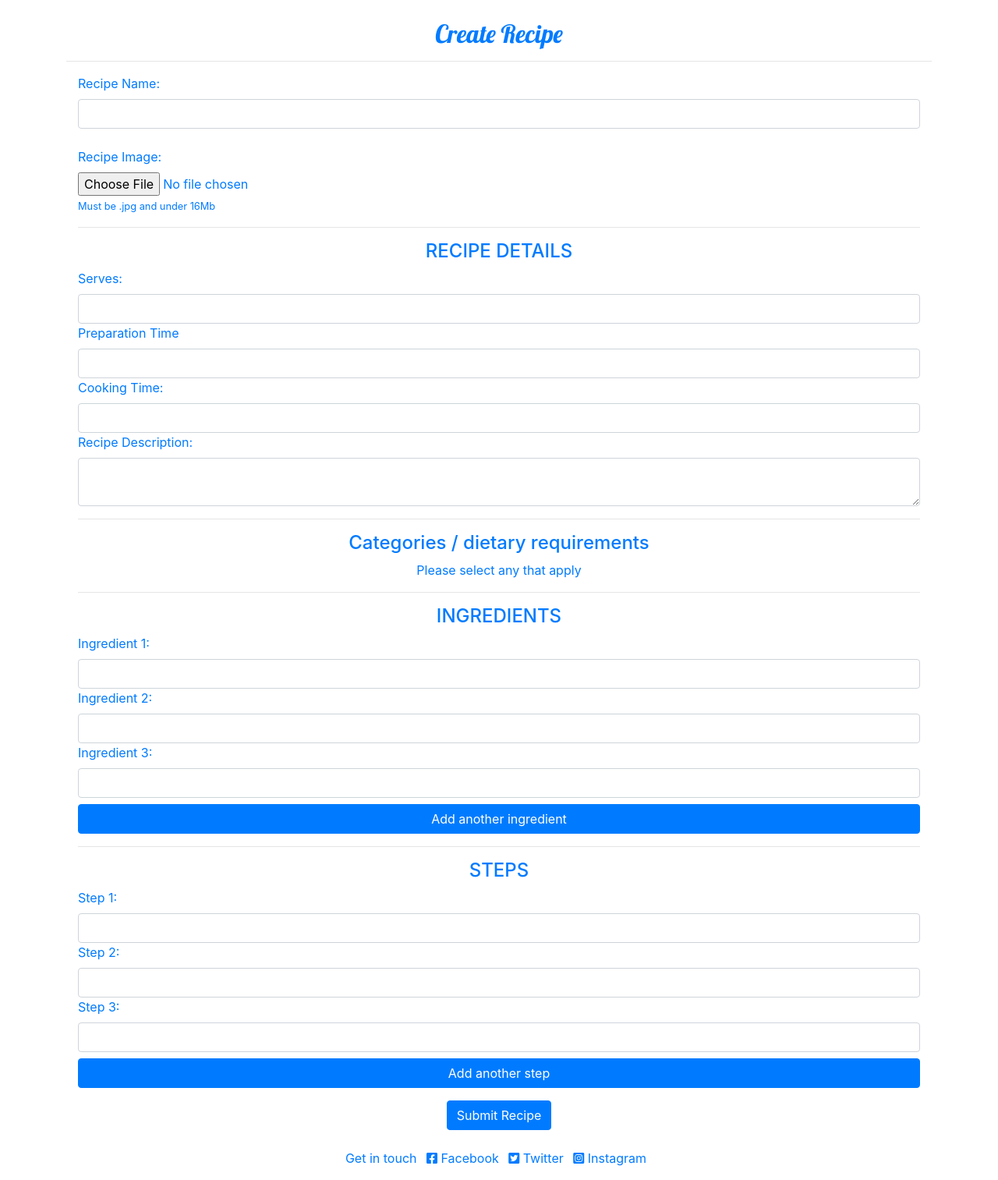
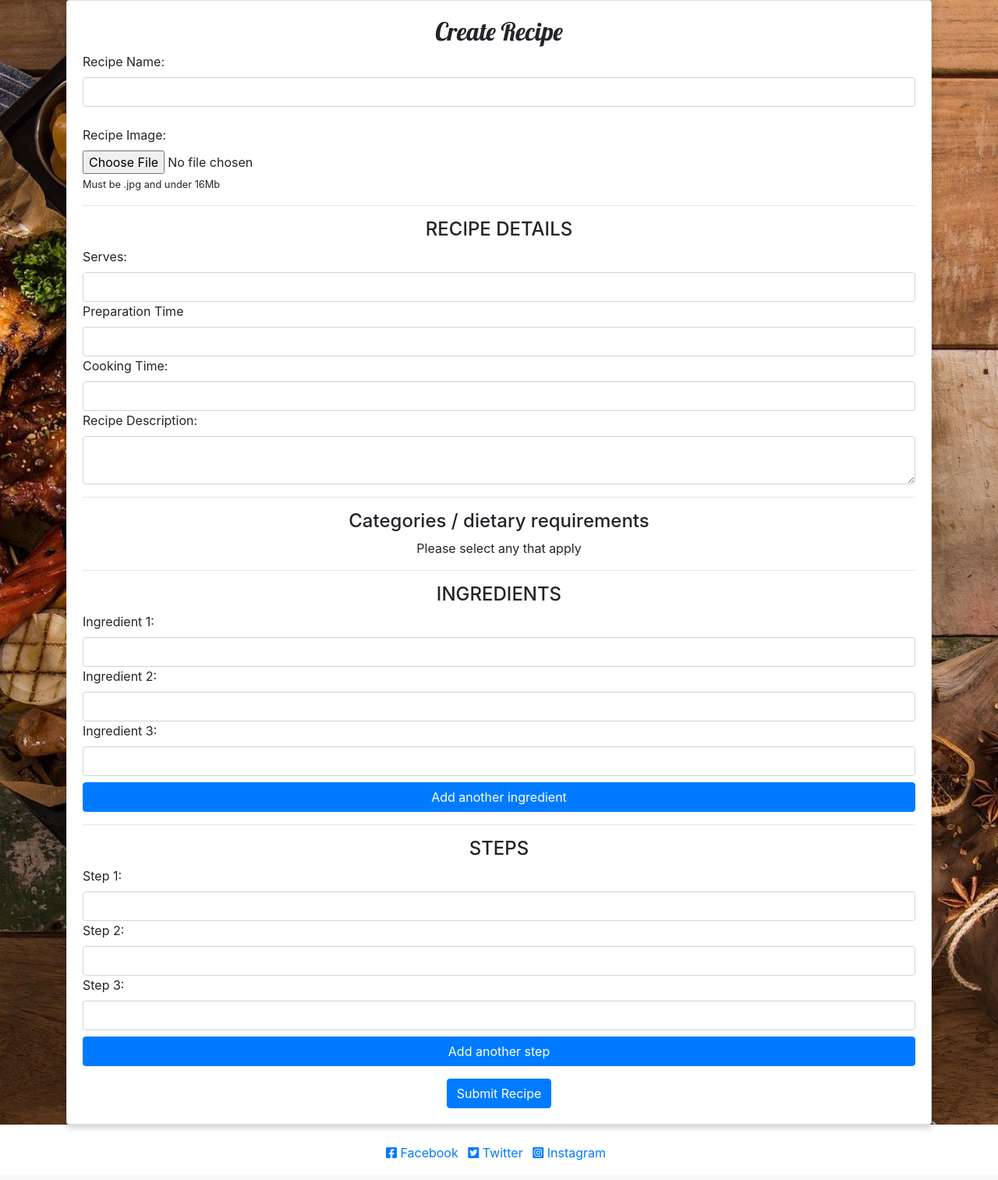
Before and after one commit to Code-Institute-Submissions/Mikew1999-recipe-blog, a Flask app: page /createrecipe in a window 1280 px wide. Shown: the part 155-1668 px from the top of the page at 78% size. After the commit the page ends 1643 px from the top, so only its background shows below. Run offline with Flask 2, Linux system fonts and the light colour scheme; the visitor is signed in with stand-in values (Sample User, id 1); parts of the project's set-up code (start-up, migrations or seed data) failed here and were passed over; some libraries are stand-ins or nearby versions.

Commit message:
fixed style issues

```diff
--- a/app.py
+++ b/app.py
@@ -259,6 +259,7 @@ def recipe():
     results = None
     query = None
     search = None
+    category_results = None
     recipes = mongo.db.recipes.find()
     username = None
 
@@ -537,9 +538,10 @@ def delete_recipe(recipe_name, username):
 def posts():
     ''' Newfeed page '''
     all_posts = mongo.db.posts.find().sort("_id", -1)
+
     return render_template(
         "newsfeed.html",
-        posts=all_posts)#
+        posts=all_posts)
 
 
 @app.route("/<username>/create_post", methods=["GET", "POST"])
@@ -771,35 +773,6 @@ def delete_profile(username):
         return redirect(url_for('profile', username=username))
 
 
-@app.route("/get_in_touch", methods=['GET', 'POST'])
-def get_in_touch():
-    ''' Get in touch form '''
-    if request.method == 'POST':
-        full_name = str(request.form.get("full_name"))
-        if 'username' in request.form:
-            username = str(request.form.get("username"))
-        else:
-            username = None
-
-        email = str(request.form.get("email"))
-        message = str(request.form.get("message"))
-
-        items = {
-            'full_name': full_name,
-            'username': username,
-            'email': email,
-            'message': message
-        }
-
-        session['email_items'] = items
-
-        return redirect(url_for('contact_us'))
-
-    else:
-        return render_template(
-            "contact.html")
-
-
 if __name__ == "__main__":
     app.run(host=os.environ.get("IP"),
             port=int(os.environ.get("PORT")),
--- a/templates/base.html
+++ b/templates/base.html
@@ -214,9 +214,6 @@
     <footer class="font-small">
         <ul class="list-inline text-center">
             <li class="list-inline-item mr-2">
-                <a href="{{ url_for('get_in_touch') }}">Get in touch</a>
-            </li>
-            <li class="list-inline-item mr-2">
                 <a href="https://facebook.com/"><i class="fab fa-facebook-square"></i> Facebook </a>
             </li>
             <li class="list-inline-item mr-2">
--- a/templates/createrecipe.html
+++ b/templates/createrecipe.html
@@ -1,13 +1,19 @@
 {% extends "base.html" %}
 {% block content %}
 
-<main class="mb-4">
-    <div class="container mt-4">
-        <h2 class="text-center text-primary create-recipe-title">Create Recipe</h2>
-
-        <hr>
-
-        <form class="col position-relative text-primary" method="POST" action="{{ url_for('create_recipe') }}"
+<main class="mb-4"
+    style="background-image: url('/static/images/platter.jpg'); background-position: center; background-repeat: no-repeat; background-size: cover;">
+    <div class="container">
+        <div class="card">
+            <div class="card-body">
+                <div class="row">
+                    <div class="col">
+                        <h2 class="text-center create-recipe-title">Create Recipe</h2>
+                    </div>
+                </div>
+                <div class="row">
+                    <div class="col">
+                        <form class=" position-relative" method="POST" action="{{ url_for('create_recipe') }}"
                             enctype="multipart/form-data">
                             <div id="recipe-details">
                                 <!-- Recipe Name -->
@@ -26,7 +32,7 @@
                                 <hr class="w-100">
 
                                 <!-- Recipe Details -->
-                <h4 class="text-center text-primary uppercase">Recipe Details</h4>
+                                <h4 class="text-center uppercase">Recipe Details</h4>
 
                                 <label for="serves">Serves:</label>
                                 <input class="form-control" type="text" name="serves" required>
@@ -43,7 +49,7 @@
                                 <hr class="w-100">
 
                                 <!-- Categories / Dietary Requirements -->
-                <h4 class="text-center text-primary">Categories / dietary requirements</h4>
+                                <h4 class="text-center">Categories / dietary requirements</h4>
 
                                 <p class="text-center">Please select any that apply</p>
 
@@ -64,7 +70,7 @@
                             <div id="ingredients">
                                 <div class="mb-2">
 
-                    <h4 class="text-center uppercase text-primary create-recipe-headers">Ingredients</h4>
+                                    <h4 class="text-center uppercase create-recipe-headers">Ingredients</h4>
 
                                     <label class="ingredient" for="ingredient1">Ingredient 1:</label>
                                     <input class="form-control" type="text" name="ingredient1" required>
@@ -87,7 +93,7 @@
                             <!-- Steps -->
                             <div id="steps">
                                 <div class="mb-2">
-                    <h4 class="text-center uppercase text-primary create-recipe-headers">Steps</h4>
+                                    <h4 class="text-center uppercase create-recipe-headers">Steps</h4>
 
                                     <label class="step" for="step1">Step 1:</label>
                                     <input class="form-control" type="text" name="step1" required>
@@ -99,7 +105,8 @@
                                     <input class="form-control" type="text" name="step3">
                                 </div>
                                 <!-- Adds another step item -->
-                <button class="btn btn-primary w-100" onclick="moresteps()" id="morestepsbutton" type="button">Add
+                                <button class="btn btn-primary w-100" onclick="moresteps()" id="morestepsbutton"
+                                    type="button">Add
                                     another step</button>
                             </div>
 
@@ -109,5 +116,10 @@
 
                         </form>
                     </div>
+                </div>
+            </div>
+        </div>
+
+    </div>
 </main>
 {% endblock %}
--- a/templates/fullrecipe.html
+++ b/templates/fullrecipe.html
@@ -4,15 +4,15 @@
 <!-- links back to various pages -->
 <ul class="list-inline text-center">
     <li class="list-inline-item">
-        <a class="btn" href="{{ url_for('recipe') }} ">
+        <a class="btn btn-primary" href="{{ url_for('recipe') }} ">
             All Recipes</a>
     </li>
     <li class="list-inline-item">
-        <a class="btn" href="{{ url_for('index') }}">Home</a>
+        <a class="btn btn-primary" href="{{ url_for('index') }}">Home</a>
     </li>
     {% if session.user %}
     <li class="list-inline-item">
-        <a class="btn btn-outline-primary" href="{{ url_for('profile', username=user.username) }}">Profile</a>
+        <a class="btn btn-primary" href="{{ url_for('profile', username=user.username) }}">Profile</a>
     </li>
     {% endif %}
 </ul>
--- a/templates/signup.html
+++ b/templates/signup.html
@@ -4,8 +4,6 @@
 <!--Sign up form with background image-->
 <main class="mb-4" style="background-image: url('/static/images/platter.jpg'); background-position: center; background-repeat: no-repeat; background-size: cover;">
     <div class="container mt-4">
-
-
         <!--Sign Up Form-->
         <div class="card">
             <div class="card-body" style="height: auto;">
```
Also changed, not shown: templates/createpost.html (+4 -3 lines), templates/newsfeed.html (+41 -16 lines). Lines whose indentation alone changed are shown as unchanged.
